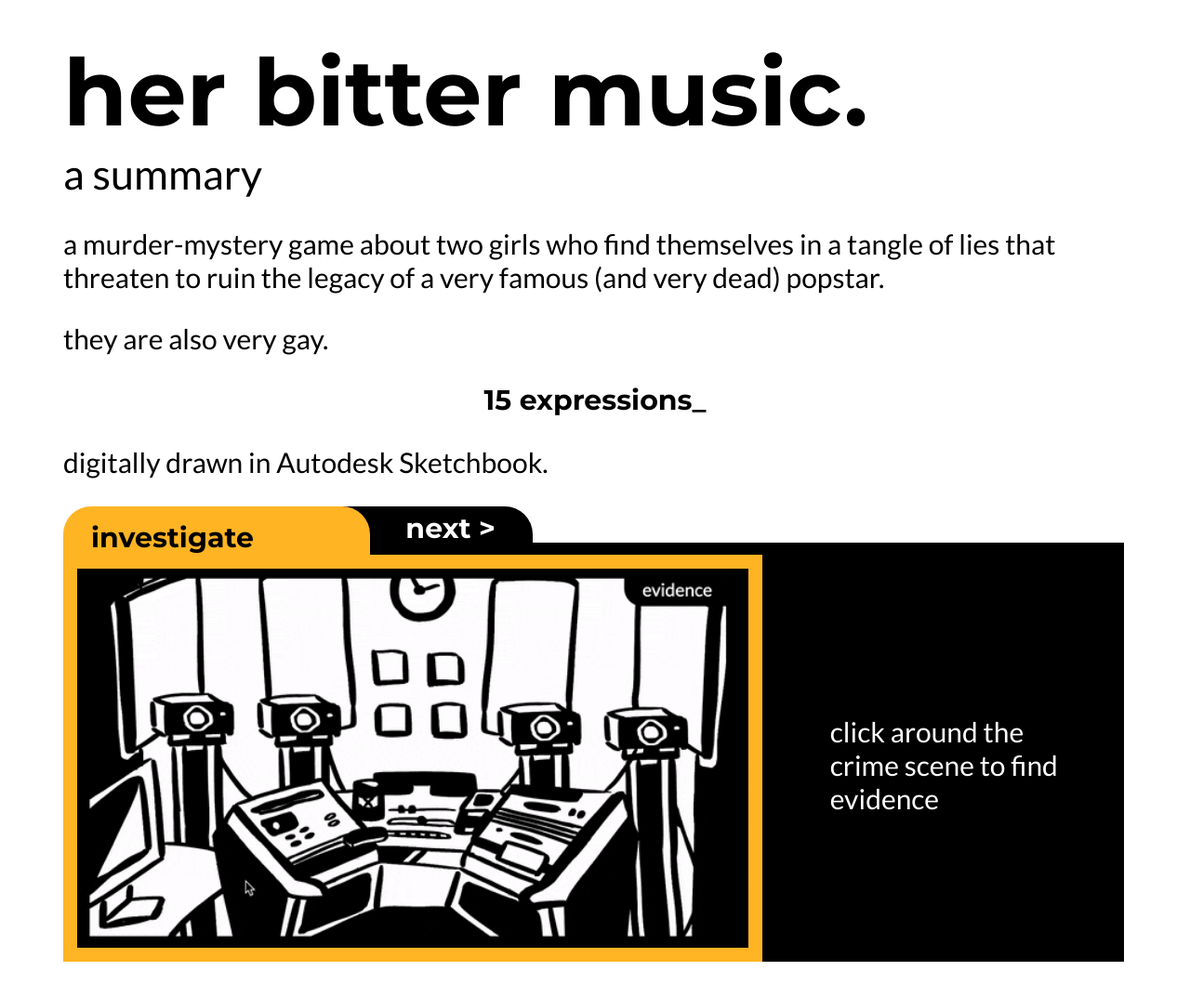
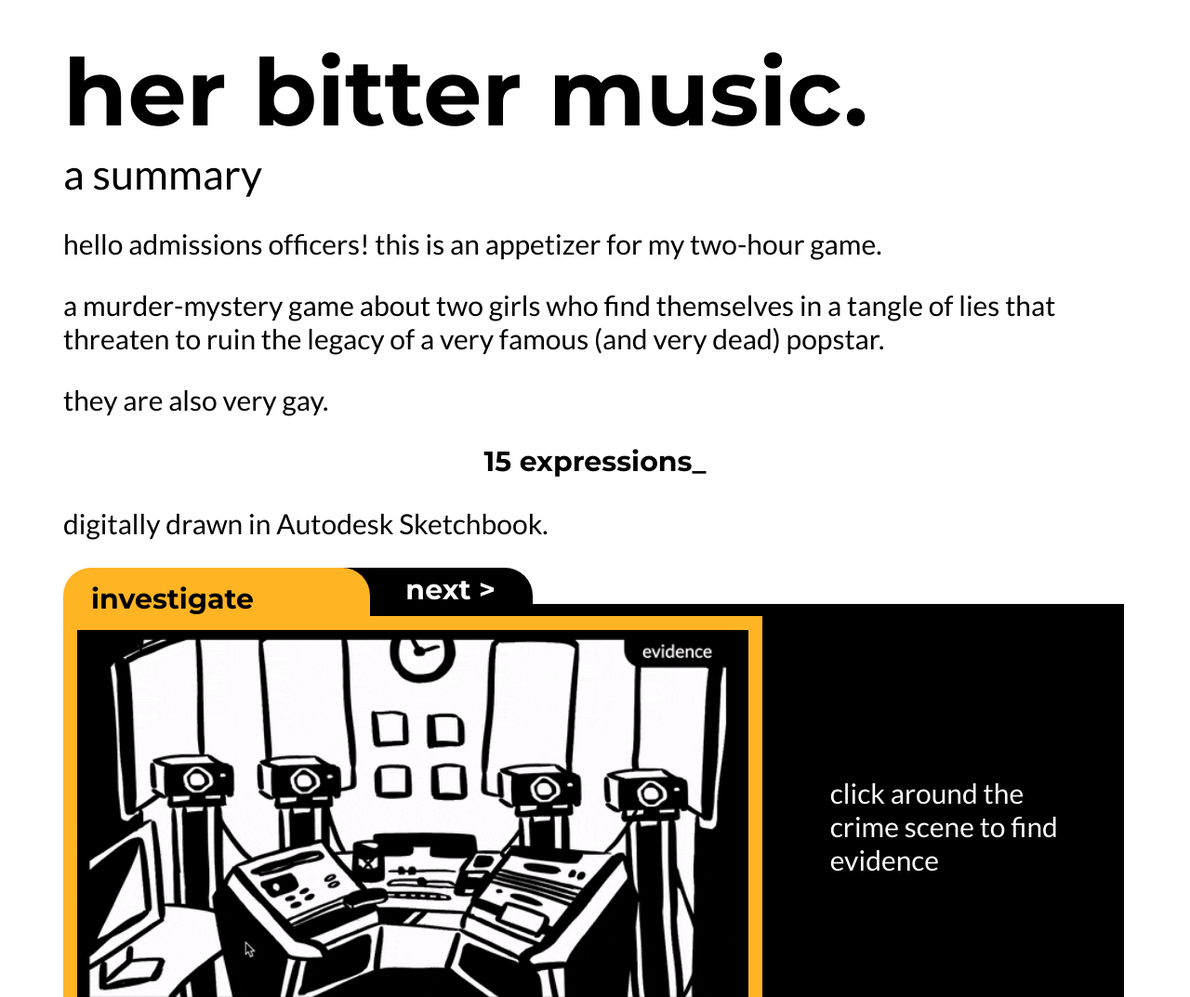
Before and after one commit to sineadli20/her-bitter-music, a plain HTML site: page index.html in a window 1280 px wide. Shown: the top 1073 px of the page at 93% size. Before the commit the page ends 1043 px from the top, so only its background shows below. Drawn offline with Linux system fonts and the light colour scheme.

Commit message:
Update index.html

```diff
--- a/index.html
+++ b/index.html
@@ -2,6 +2,7 @@
 <body>
     <div id='title'>her bitter music.</div>
     <div id='subtitle'>a summary</div>
+        <p>hello admissions officers! this is an appetizer for my two-hour game.</p>
         <p>a murder-mystery game about two girls who find themselves in a tangle of lies that threaten to ruin the legacy of a very famous (and very dead) popstar.</p>
         <p>they are also very gay.</p>
         <p id='typed-style'><span id='typed'><span></p>
```
